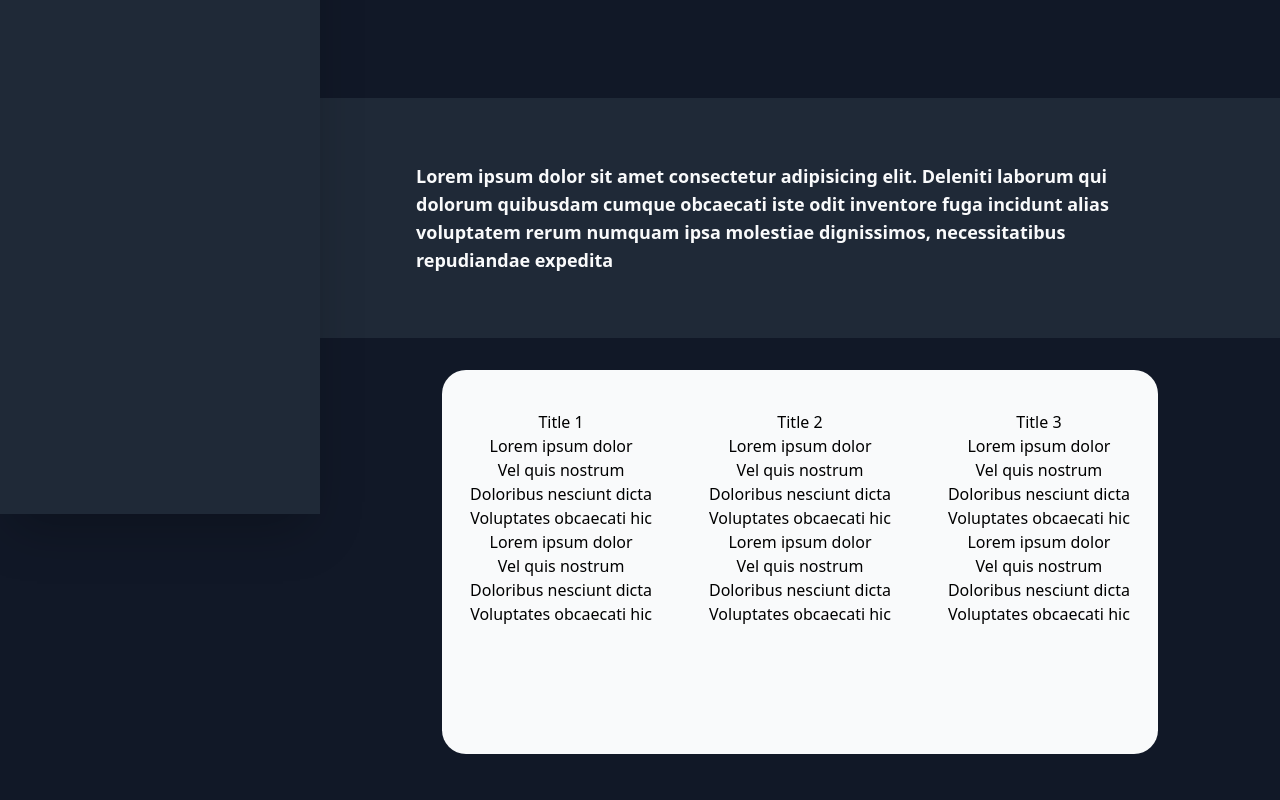
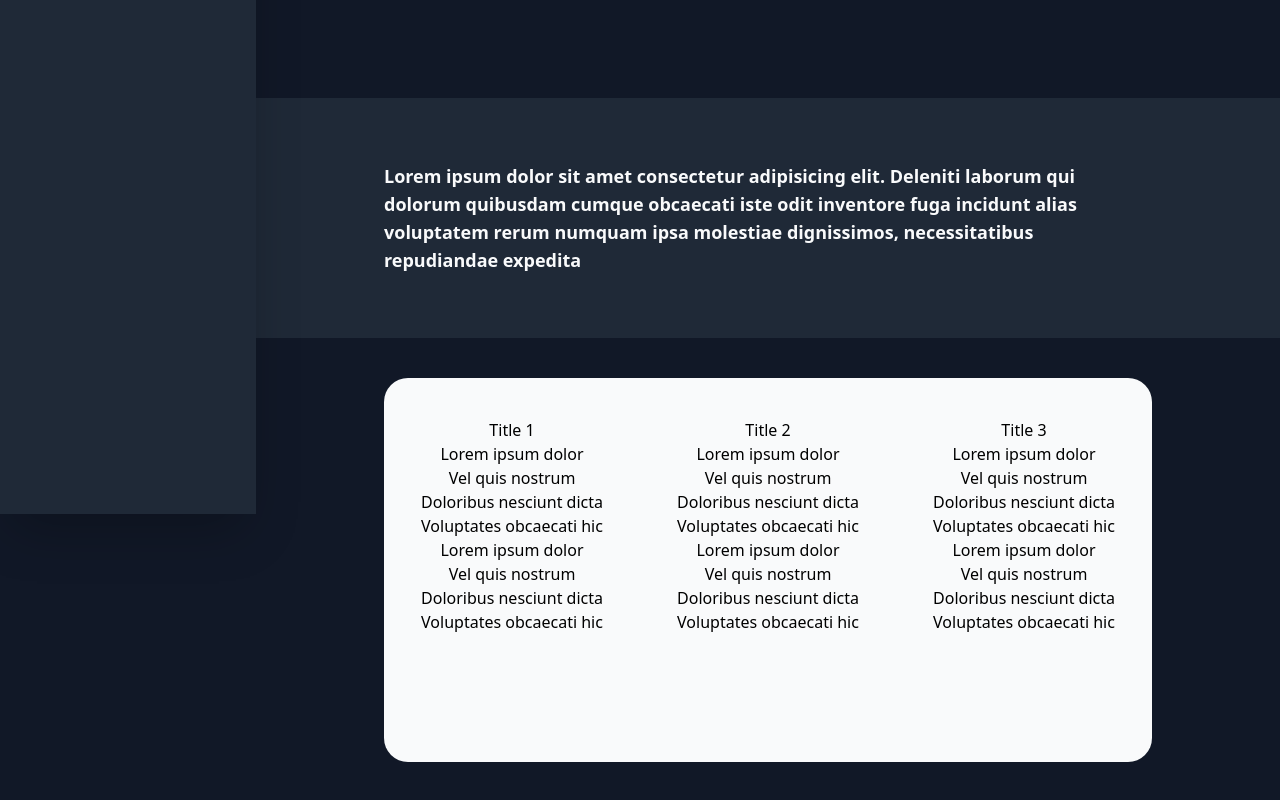
Before and after one commit to ckasidis/ckasidis-com-v1, a Next.js app: page / in a window 1280 px wide. Shown: the part 286-1086 px from the top of the page. Built offline with nearby package versions, Linux system fonts and the light colour scheme.

Commit message:
modify styles for SkillSection and Navigation components

```diff
--- a/components/Navigation.tsx
+++ b/components/Navigation.tsx
@@ -2,7 +2,7 @@ import { NextPage } from 'next';
 
 const Navigation: NextPage = () => {
 	return (
-		<div className="sticky top-0 left-0 bg-gray-800 shadow-2xl sm:h-screen sm:w-1/4 sm:max-w-xs">
+		<div className="sticky top-0 left-0 bg-gray-800 shadow-2xl sm:h-screen sm:w-1/4 sm:max-w-[16rem]">
 			<nav className="flex items-center justify-center py-10">
 				<ul className="flex-1 flex items-center justify-evenly text-gray-50 font-bold sm:flex-col sm:gap-5">
 					<li>item1</li>
--- a/components/SkillSection.tsx
+++ b/components/SkillSection.tsx
@@ -2,8 +2,8 @@ import { NextPage } from 'next';
 
 const SkillSection: NextPage = () => {
 	return (
-		<section className="grid place-items-center p-8">
-			<div className="grid justify-center w-4/5 max-w-5xl min-h-[24rem] bg-gray-50 py-10 text-center rounded-3xl lg:grid-cols-3">
+		<section className="grid place-items-center py-10">
+			<div className="grid gap-y-8 justify-center w-3/4 max-w-5xl min-h-[24rem] bg-gray-50 py-10 text-center rounded-3xl xl:grid-cols-3">
 				<div>
 					<h1>Title 1</h1>
 					<ul>
```
